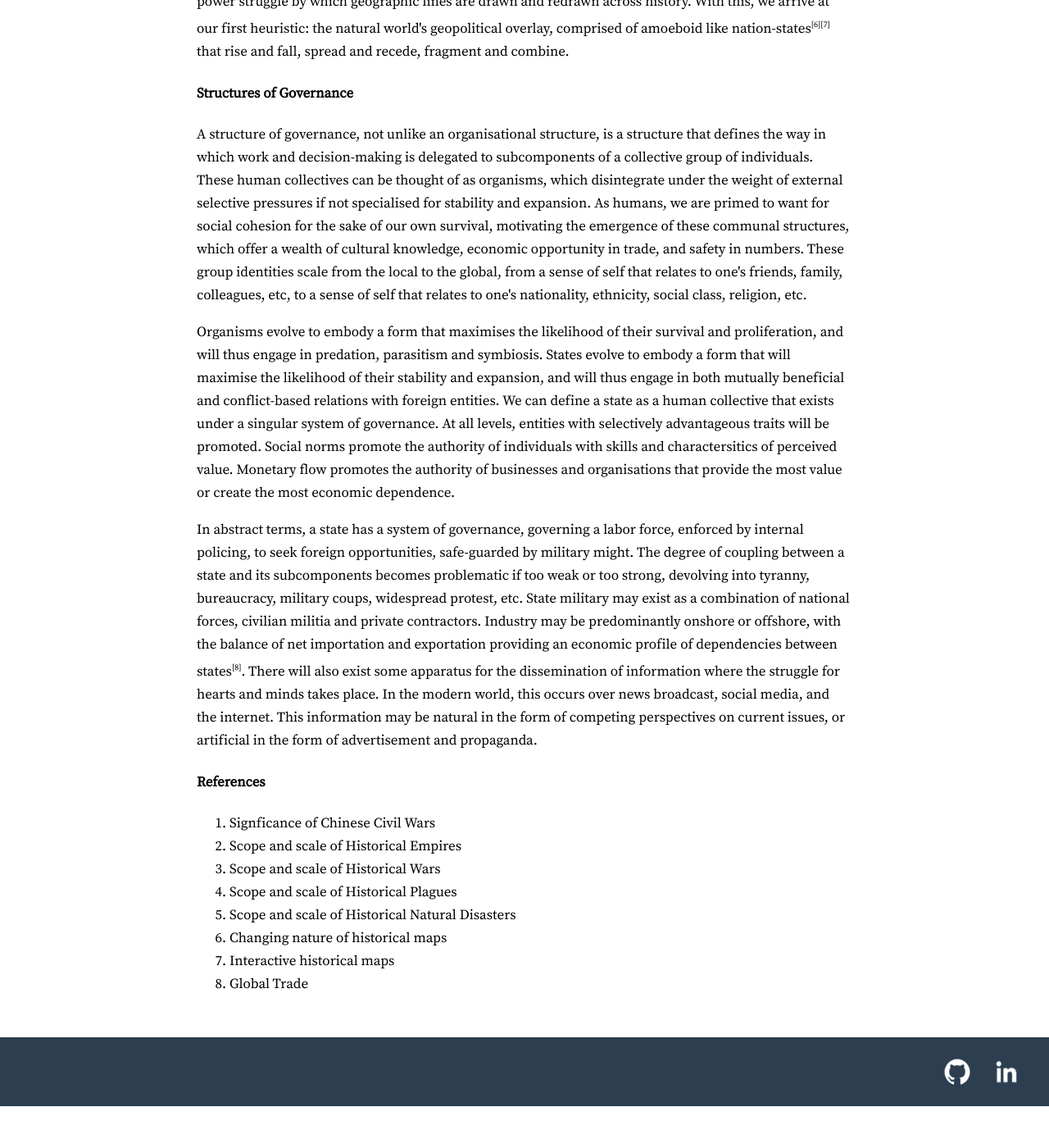
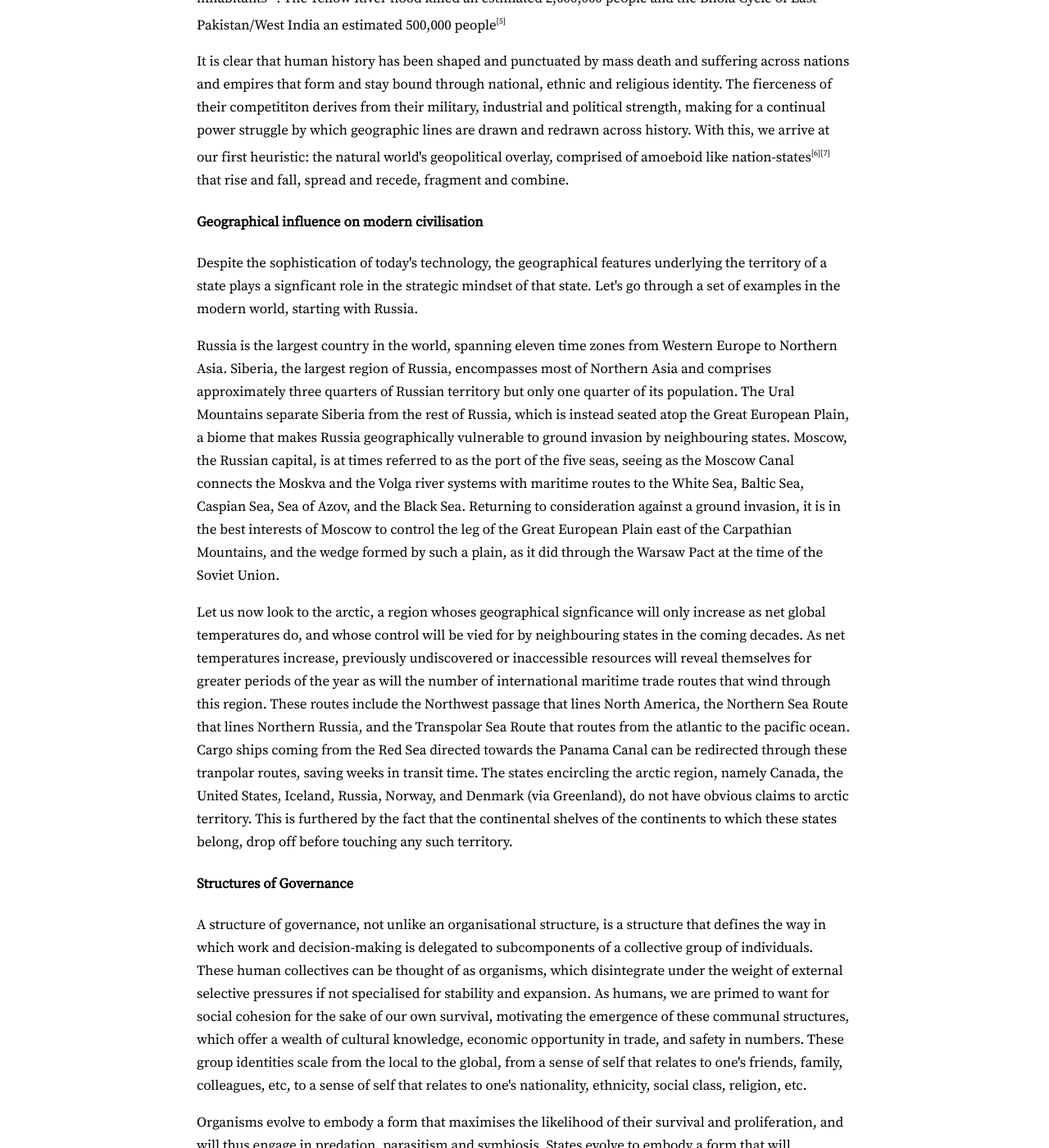
Before and after one commit to Rory-Mac/personal-website, a Jekyll site: the page built from _posts/2023-11-16-Knowledge-and-Ideology.markdown, in a window 1280 px wide and 1400 px high, scrolled down 4380 px. Shown: the whole window at 82% size. Built offline with Jekyll 4.4.1, drawn with Linux system fonts in a browser that asks for light colours; before the commit the page ends 5729 px from its top, so only the background shows below that; some of the changed text lies outside the part shown.

Commit message:
add brief geographical analysis of Russia and the Arctic

```diff
--- a/AI&ML/KRR.markdown
+++ b/AI&ML/KRR.markdown
@@ -1,7 +1,8 @@
 ---
 layout: narrow
-title: Knowledge and Ideology
+title: Knowledge Representation & Reasoning
 ---
+<h4>Knowledge Representation & Reasoning</h4>
 <p>In a biological sense, knowledge exists as perceptual information stored in memory, structured as a network formed through
 causal and associative relation. Knowledge of the concept of banana is linked by association to knowledge of the concept of yellow.
 Knowledge of the concept of wind is linked by causation to knowledge of the concept of the tingling of skin. A more pragmatic
--- a/_posts/2023-11-16-Knowledge-and-Ideology.markdown
+++ b/_posts/2023-11-16-Knowledge-and-Ideology.markdown
@@ -54,14 +54,18 @@ If we move the lens of the observer to one of pure interpretivism, then the enti
 made of the observer. Other ideologies are more compatible with the perspectives taken so far.</p>
 <h3>Realism</h3>
 <p>The rest of this document will explore a subset of ideologies of personal interest, looking to the assumptions they make and the
-heuristics they use. Let us start with Realism, a school of thought in international relations analysing the nature of governance at the
+heuristics they use. Let us start with Realism, a school of thought in international relations that analyses the nature of governance at the
 international level. Realism generally hold the following four principles as true:
 <ul>State-centrism: international relations exists as the product of the interaction between states, defined as human collectives
 under singular systems of governance.</ul>
 <ul>Anarchy: no supranational authority exists, thus the system of state relations is anarchic in nature.</ul>
 <ul>Rationality: states are rational actors, acting in accordance with a self-interest for survival and growth.</ul>
 <ul>Power: the primary desire of a state is power for the purpose of self-preservation</ul>
-<h4>The drawing and redrawing of historical lines</h4>
+Realist thought is cloesly tied to geopolitics, that is the analysis of the effect the Earth's geography has on international relations.
+To understand the realist view of the international order as state-centric and anarchic, it helps to first understand the role geography
+plays in the establishment and development of civilisation. To then understand the realist view of states as rational power-seeking entities,
+we could look more closely at the organisational structures that underly their governance.</p>
+<h4>Geographical influence on the beginnings of civilisation</h4>
 <p>Imagine a map of the world today. The most objective components of this map, prior to the drawing of any geographical lines,
 are the features of the Earth itself, the continents, oceans, biomes, mountains and river systems. We as humans seek regions of
 abundance. Abundance gives us satiation in the short-term, through the availability of needed resources, and growth in the long-term,
@@ -92,6 +96,26 @@ nations and empires that form and stay bound through national, ethnic and religi
 from their military, industrial and political strength, making for a continual power struggle by which geographic lines are drawn and
 redrawn across history. With this, we arrive at our first heuristic: the natural world's geopolitical overlay, comprised of amoeboid like
 nation-states<sup>[6][7]</sup> that rise and fall, spread and recede, fragment and combine.</p>
+<h4>Geographical influence on modern civilisation</h4>
+<p>Despite the sophistication of today's technology, the geographical features underlying the territory of a state plays a signficant role
+in the strategic mindset of that state. Let's go through a set of examples in the modern world, starting with Russia.</p>
+<p>Russia is the largest country in the world, spanning eleven time zones from Western Europe to Northern Asia. Siberia, the largest region
+of Russia, encompasses most of Northern Asia and comprises approximately three quarters of Russian territory but only one quarter of its
+population. The Ural Mountains separate Siberia from the rest of Russia, which is instead seated atop the Great European Plain, a biome
+that makes Russia geographically vulnerable to ground invasion by neighbouring states. Moscow, the Russian capital, is at times referred
+to as the port of the five seas, seeing as the Moscow Canal connects the Moskva and the Volga river systems with maritime routes to the
+White Sea, Baltic Sea, Caspian Sea, Sea of Azov, and the Black Sea. Returning to consideration against a ground invasion, it is in the
+best interests of Moscow to control the leg of the Great European Plain east of the Carpathian Mountains, and the wedge formed by such
+a plain, as it did through the Warsaw Pact at the time of the Soviet Union.</p>
+<p>Let us now look to the arctic, a region whoses geographical signficance will only increase as net global temperatures do, and whose
+control will be vied for by neighbouring states in the coming decades. As net temperatures increase, previously undiscovered or
+inaccessible resources will reveal themselves for greater periods of the year as will the number of international maritime trade routes
+that wind through this region. These routes include the Northwest passage that lines North America, the Northern Sea Route that lines
+Northern Russia, and the Transpolar Sea Route that routes from the atlantic to the pacific ocean. Cargo ships coming from the Red Sea
+directed towards the Panama Canal can be redirected through these tranpolar routes, saving weeks in transit time. The states encircling
+the arctic region, namely Canada, the United States, Iceland, Russia, Norway, and Denmark (via Greenland), do not have obvious claims
+to arctic territory. This is furthered by the fact that the continental shelves of the continents to which these states belong, drop off
+before touching any such territory.</p>
 <h4>Structures of Governance</h4>
 <p>A structure of governance, not unlike an organisational structure, is a structure that defines the way in which work and decision-making
 is delegated to subcomponents of a collective group of individuals. These human collectives can be
@@ -125,3 +149,9 @@ advertisement and propaganda.</p>
 <li><a target="_blank" href="https://www.runningreality.org/">Interactive historical maps</a></li>
 <li><a target="_blank" href="http://globe.cid.harvard.edu/">Global Trade</a></li>
 </ol></p>
+
+<!--
+    influence of geography on the beginnings of civilisation
+    influence of geography on modern civilisations
+    structures of governance
+-->
```
Also changed, not shown: explore.markdown (+9 -0 lines).
